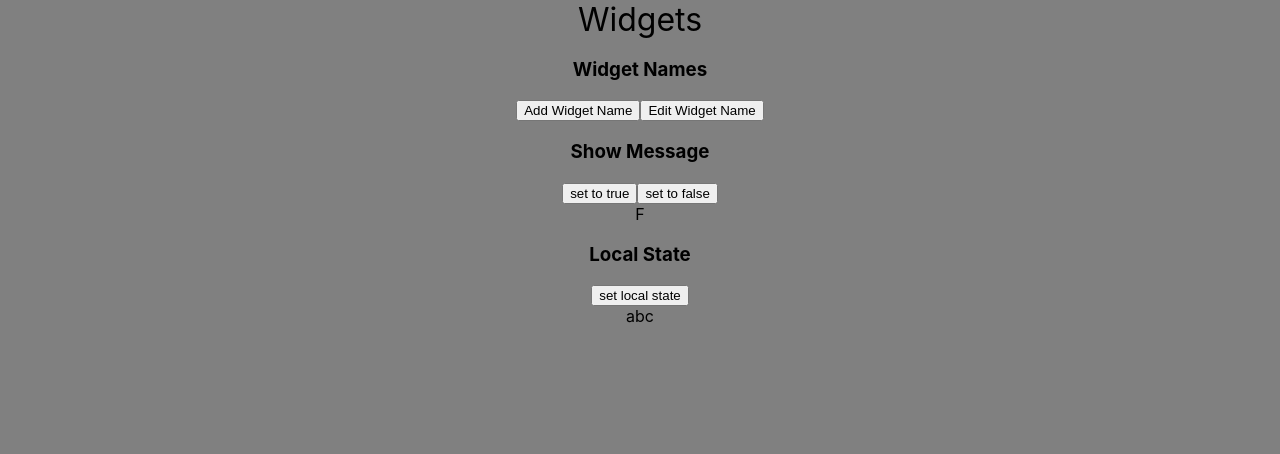
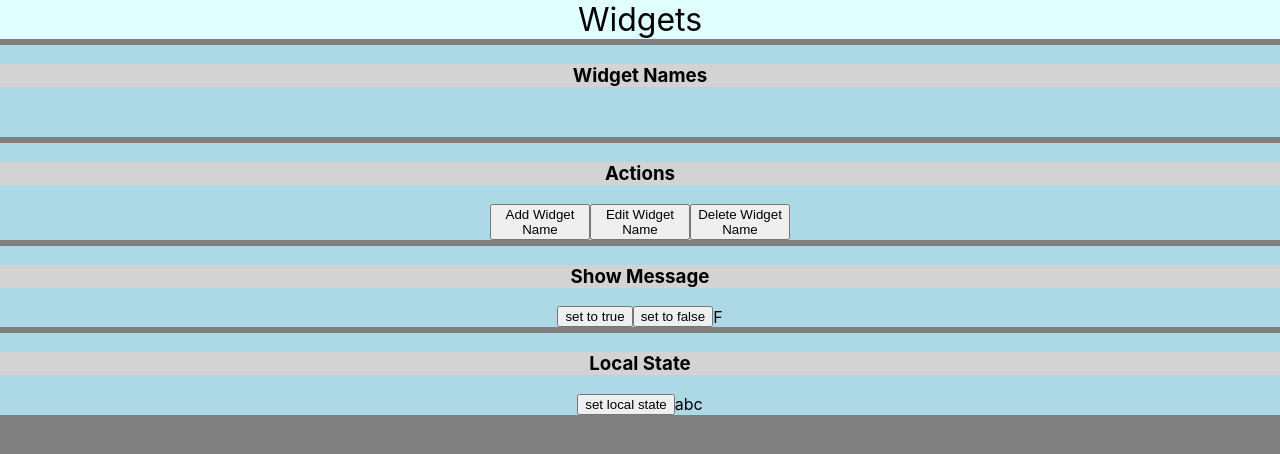
Before and after one commit to goatstone/min-hooks, a React app: page / in a window 1280 px wide. Shown: the top 454 px of the page. Built offline with nearby package versions, Linux system fonts and the light colour scheme.

Commit message:
update UI, fix file name

```diff
--- a/src/MinHooks.css
+++ b/src/MinHooks.css
@@ -4,4 +4,22 @@
 }
 .min-hooks header {
   font-size: 2em;
+  background: lightcyan;
 }
+section section {
+  display: flex;
+  flex-direction: row;
+  justify-content: center;
+  align-items: center;
+  flex-wrap: wrap;
+  width: 100%;
+  background: lightblue;
+  margin: 6px 0;
+}
+section section h3 {
+  width: 100%;
+  background: lightgray;
+}
+.actions button {
+  max-width: 100px;
+}
--- a/src/MinHooks.tsx
+++ b/src/MinHooks.tsx
@@ -20,7 +20,7 @@ const MinHooks: React.FC = () => {
       <header>
         Widgets
       </header>
-      <article>
+      <section>
         <h3>Widget Names</h3>
         <ul>
           {
@@ -31,11 +31,13 @@ const MinHooks: React.FC = () => {
             ))
           }
         </ul>
-      </article>
+      </section>
+      <section className="actions">
+        <h3>Actions</h3>
         <button
           type="button"
           className="add-widget"
-        onClick={() => actions.addWidgetName('abcdef')}
+          onClick={() => actions.addWidgetName('abc')}
         >
           Add Widget Name
         </button>
@@ -46,6 +48,14 @@ const MinHooks: React.FC = () => {
         >
           Edit Widget Name
         </button>
+        <button
+          type="button"
+          className="add-widget"
+          onClick={() => actions.deleteWidgetName('abc')}
+        >
+          Delete Widget Name
+        </button>
+      </section>
       <section>
         <h3>Show Message</h3>
         <button
```
Also changed, not shown: src/state.ts (renamed from src/state.tsx). Lines whose indentation alone changed are shown as unchanged.
